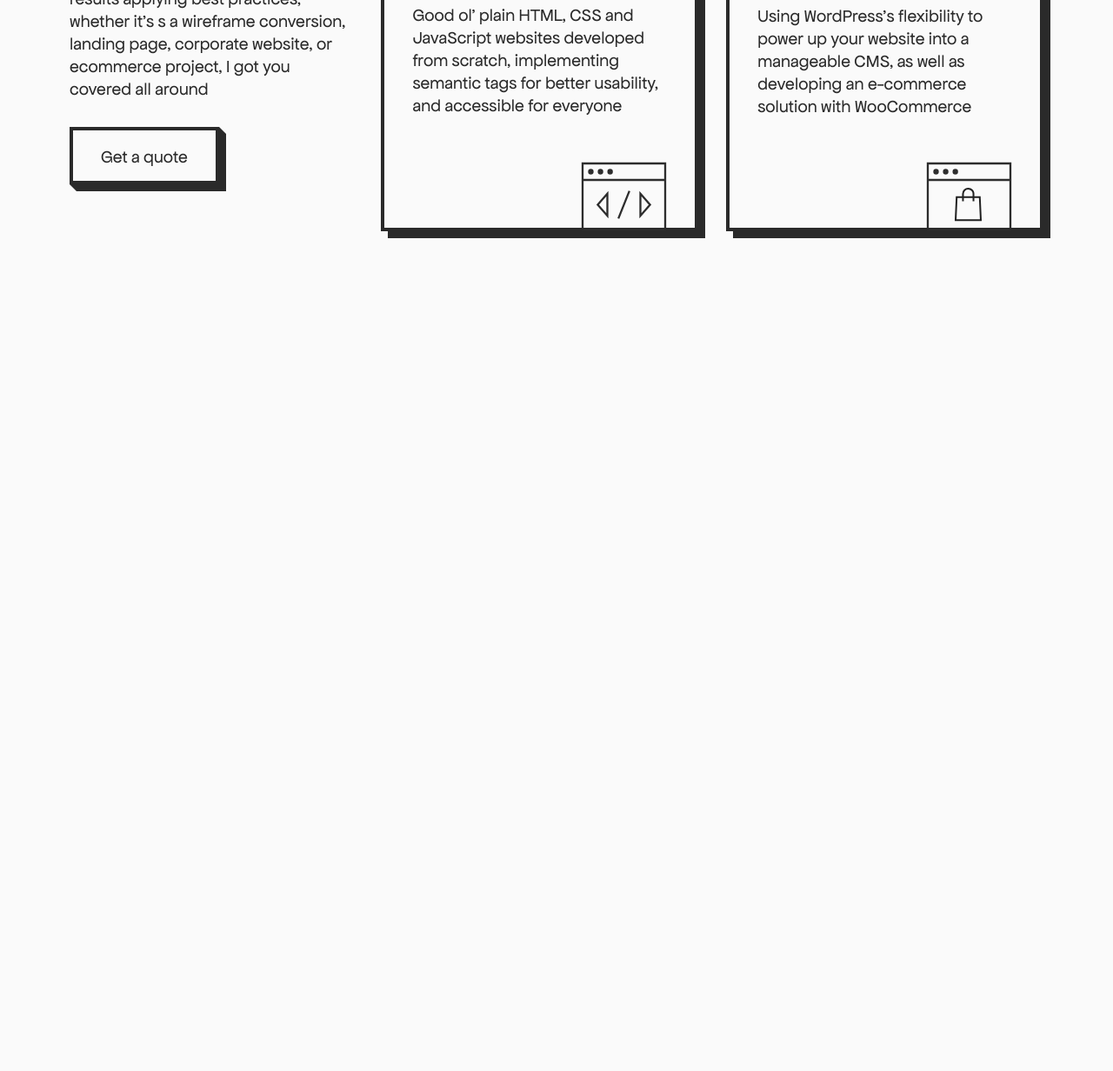
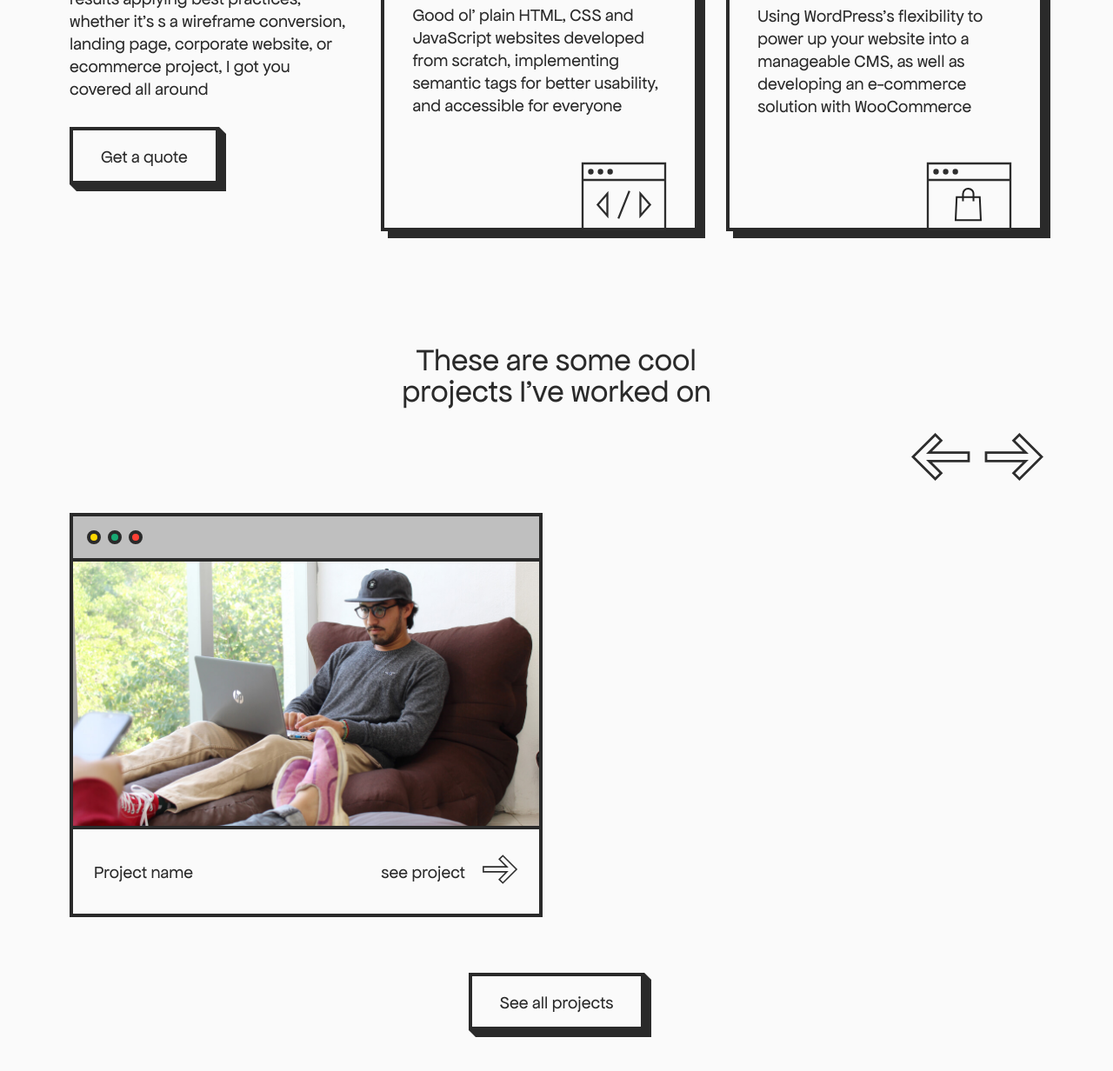
Before and after one commit to aldotru/portfolio, a website: page index.html in a window 1280 px wide. Shown: the part 986-2218 px from the top of the page at 87% size. Before the commit the page ends 1316 px from the top, so only its background shows below. Drawn offline with nearby package versions, Linux system fonts and the light colour scheme; files whose address does not match are found by name.

Commit message:
Created projects base layout

```diff
--- a/index.html
+++ b/index.html
@@ -126,6 +126,53 @@
         </div>
     </section>
     <!-- projects -->
+    <section id="projects" class="projects pv5">
+        <div class="container">
+            <h2 class="projects__header f2 lh-solid center tc mb4">These are some cool projects I've worked on</h2>
+            <div class="projects__carousel-arrows flex justify-end items-center mb4">
+                <a href="#" class="projects__carousel-arrow projects__carousel-arrow--left mr3">
+                    <svg width="68" height="55" viewBox="0 0 68 55" fill="none" xmlns="http://www.w3.org/2000/svg">
+                        <path d="M27.6016 53L2 27.5L27.6016 2L34.3888 8.76228L20.3744 22.7203H66V32.2828H20.3776L34.3888 46.2393L27.6016 53Z" stroke="#2D2D2D" stroke-width="2.78967" stroke-miterlimit="10" stroke-linecap="round" />
+                    </svg>
+                </a>
+                <a href="#" class="projects__carousel-arrow projects__carousel-arrow--left">
+                    <svg width="68" height="55" viewBox="0 0 68 55" fill="none" xmlns="http://www.w3.org/2000/svg">
+                        <path d="M40.3984 53L66 27.5L40.3984 2L33.6112 8.76228L47.6256 22.7203H2V32.2828H47.6224L33.6112 46.2393L40.3984 53Z" stroke="#2D2D2D" stroke-width="2.78967" stroke-miterlimit="10" stroke-linecap="round" />
+                    </svg>
+                </a>
+            </div>
+            <div class="projects__carousel mb5">
+                <!-- project 1 -->
+                <a href="#" class="projects__project">
+                    <div class="browser pv3 ph3 ba bw2 flex flex-row justify-start items-center">
+                        <span class="browser__btn browser__btn--yellow pa1 bg-yellow dib ba bw2 br-100 mr2"></span>
+                        <span class="browser__btn browser__btn--green pa1 bg-green dib ba bw2 br-100 mr2"></span>
+                        <span class="browser__btn browser__btn--red pa1 bg-red dib ba bw2 br-100"></span>
+                    </div>
+                    <img src="assets/img/aldo-hero.jpg" alt="Project 1" class="projects__project-img w-100 bl br bb bw2">
+                    <div class="projects__carousel-link flex justify-between items-center">
+                        <h3 class="projects__project-header">Project name</h3>
+                        <p class="projects__project-link flex justify-between items-center">
+                            see project
+                            <span class="projects__project-arrow ml3">
+                                <svg width="45" height="44" viewBox="0 0 45 44" fill="none" xmlns="http://www.w3.org/2000/svg">
+                                    <path d="M31.9145 19.0925L23.196 10.374L27.3055 6.26444L43.0262 21.9851L27.273 37.7383L23.1718 33.6371L31.9107 24.8982L4.87404 24.9256L4.87923 19.1199L31.9145 19.0925Z" stroke="#2D2D2D" stroke-width="1.60701" stroke-miterlimit="10" />
+                                </svg>
+                            </span>
+                        </p>
+                    </div>
+                </a>
+            </div>
+            <div class="projects__cta tc">
+                <a href="#" class="btn">
+                    <div class="btn__box">
+                        <div class="btn__content">See all projects</div>
+                        <div class="btn__shadow button-size"></div>
+                    </div>
+                </a>
+            </div>
+        </div>
+    </section>
     <!-- banner -->
     <!-- testimonials -->
     <!-- playground -->
```
